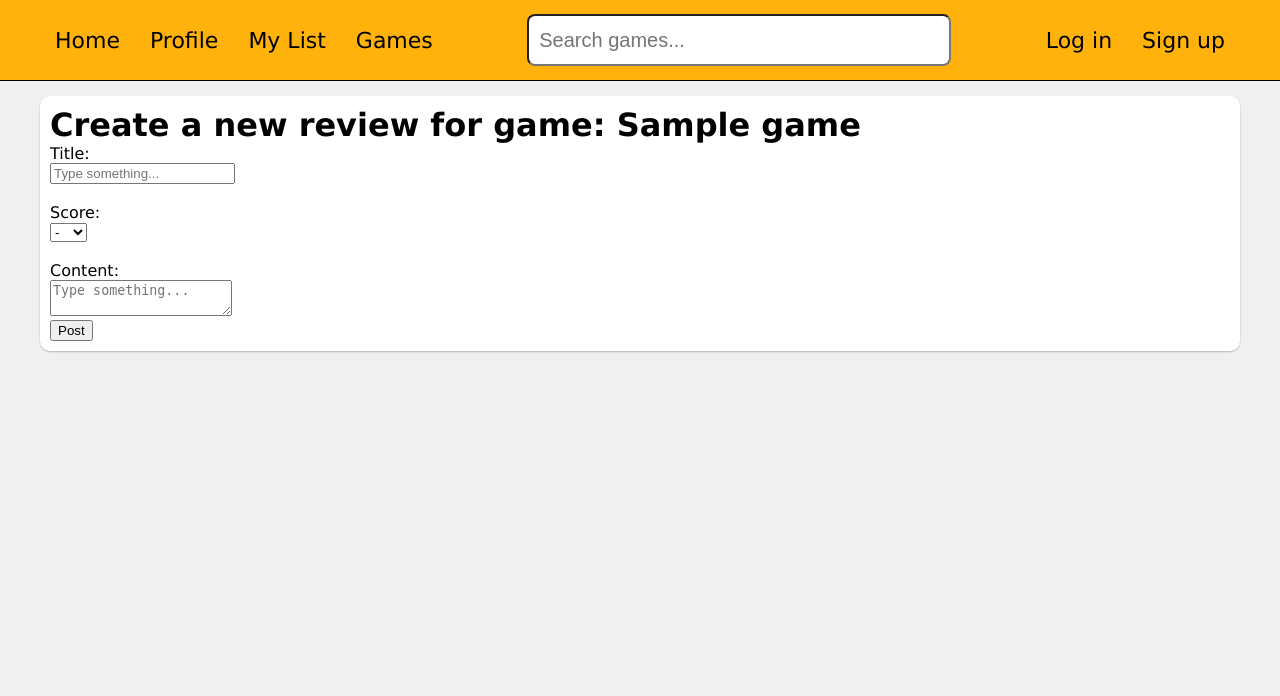
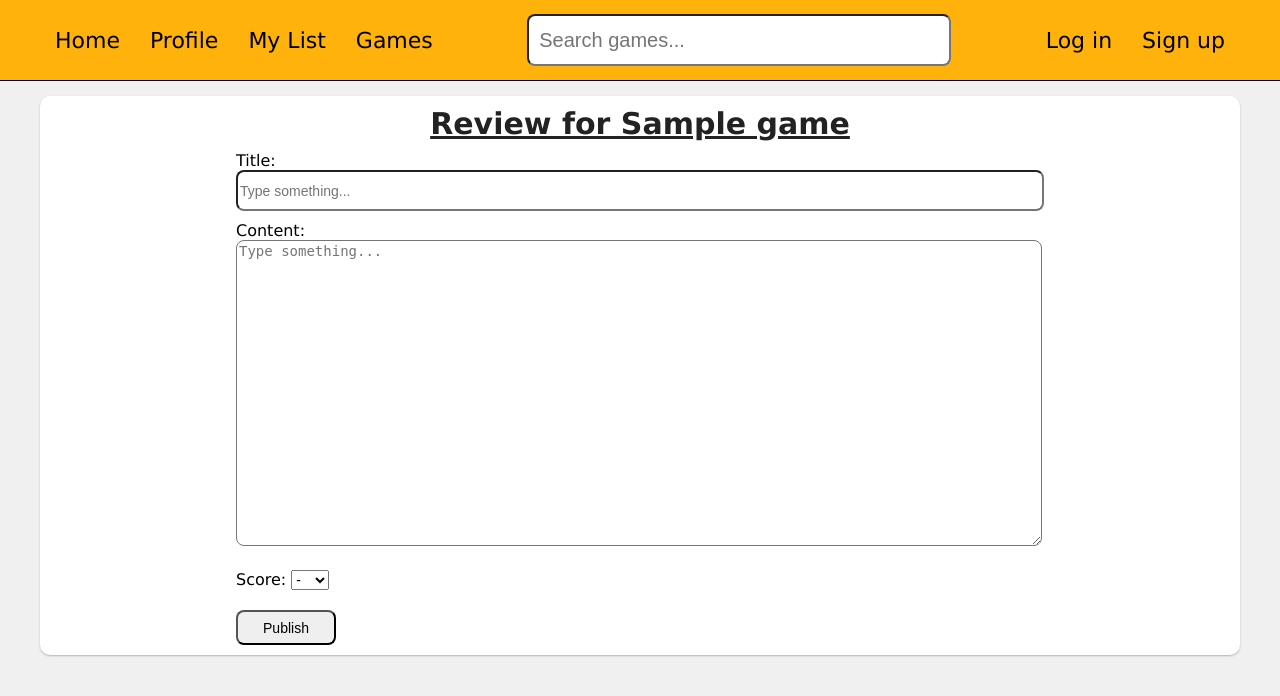
Before and after one commit to Wirebin/game-review-site, a Flask app: template templates/games/create_review.html in a window 1280 px wide. Shown: the top 696 px of the page. Run offline with Flask 3, Linux system fonts and the light colour scheme; tables that the repository leaves empty hold one stand-in row (values such as "Sample post"); the template is opened without the code that fills it: values that come from a table or form of the project are taken from there, most other values are stand-ins (such as "Sample title", 1, 10 or a date in 2020).

Commit message:
Change page form styling

```diff
--- a/static/main.css
+++ b/static/main.css
@@ -131,6 +131,25 @@ body {
 }
 .big-submit:hover {
 	cursor: pointer;
+}
+
+.medium-input {
+	width: 300px;
+	height: 30px;
+	border-radius: 6px;
+}
+
+.big-input {
+	width: 800px;
+	height: 300px;
+	border-radius: 8px;
+	resize: vertical;
+}
+
+.title-input {
+	width: 800px;
+	height: 35px;
+	border-radius: 8px;
 }
 
 .center-x {
@@ -276,12 +295,6 @@ body {
 	padding: 2px 0 2px 2px;
 }
 
-.big-input {
-	width: 300px;
-	height: 30px;
-	border-radius: 6px;
-}
-
 .fs-14 {
 	font-size: 14px;
 }
--- a/templates/account/login.html
+++ b/templates/account/login.html
@@ -8,12 +8,12 @@
 			<form action="/login" method="POST">
 				<div class="username-tab mb-15">
 					<p>Username:<br>
-					<input class="big-input" type="text" name="username" maxlength="20"></p>
+					<input class="medium-input" type="text" name="username" maxlength="20"></p>
 				</div>
 
 				<div class="password-tab mb-15">
 					<p>Password:<br>
-					<input class="big-input" type="password" name="password" maxlength="128" autocomplete="off"></p>
+					<input class="medium-input" type="password" name="password" maxlength="128" autocomplete="off"></p>
 				</div>
 
 				<input type="hidden" name="csfr-token" value="{{ session.get('csfr-token') }}">
--- a/templates/account/signup.html
+++ b/templates/account/signup.html
@@ -8,12 +8,12 @@
 			<form action="/signup" method="POST">
 				<div class="username-tab mb-15">
 					<p>Username:<br>
-					<input class="big-input" type="text" name="username" maxlength="20" autocomplete="on" value="{{ request.form['username'] }}"></p>
+					<input class="medium-input" type="text" name="username" maxlength="20" autocomplete="on" value="{{ request.form['username'] }}"></p>
 				</div>
 
 				<div class="password-tab mb-5">
 					<p>Password:<br>
-					<input class="big-input" type="password" name="password" maxlength="128" autocomplete="off"></p>
+					<input class="medium-input" type="password" name="password" maxlength="128" autocomplete="off"></p>
 				</div>
 
 				<div class="mr-auto mb-15">
--- a/templates/games/create_review.html
+++ b/templates/games/create_review.html
@@ -1,21 +1,19 @@
 {% extends "layout.html" %}
 
 {% block content %}
-    <div>
-        <h1>Create a new review for game: {{ game.name }}</h1>
+    <div class="vertical-flex center-y">
+        <span class="dark-text fs-30 u-line">Review for {{ game.name }}</span>
 
         <form action="{{ url_for('create_review', game_name=game.name) }}" method="POST">
-            <p>Title:<br>
-            <input type="text" name="title" placeholder="Type something..." autocomplete="on" value="{{ request.form['title'] }}"></p><br>
+            <p class="mt-10 mb-10">Title:<br>
+            <input class="title-input fs-14" type="text" name="title" placeholder="Type something..." autocomplete="on" maxlength="100" value="{{ request.form['title'] }}"></p>
 
-            <p>Score:<br>
-            <select name="score" autocomplete="on">
-                <option value="{{ request.form['score'] }}" selected disabled hidden>
-                    {% if request.form['score']%}
-                        {{ request.form['score'] }}
-                    {% else %}
-                        -
-                    {% endif %}</option>
+            <p class="mt-10 mb-10">Content:<br>
+            <textarea class="big-input fs-14" name="content" placeholder="Type something..." spellcheck="false" autocomplete="on" maxlength="20000">{{ request.form['content'] }}</textarea></p>
+
+            <p>Score:
+                <select class="fs-14 mt-10 mb-10" name="score" autocomplete="on">
+                    <option selected disabled hidden>-</option>
                     <option value="10">10</option>
                     <option value="9">9</option>
                     <option value="8">8</option>
@@ -26,12 +24,11 @@
                     <option value="3">3</option>
                     <option value="2">2</option>
                     <option value="1">1</option>
-            </select></p><br>
+                </select>
+            </p>
 
-            <p>Content:<br>
-            <textarea name="content" placeholder="Type something..." autocomplete="on">{{ request.form['content'] }}</textarea></p>
             <input type="hidden" name="csfr-token" value="{{ session.get('csfr-token') }}">
-            <input type="submit" value="Post">
+            <input class="big-submit fs-14 mt-10" type="submit" value="Publish">
         </form>
     </div>
 {% endblock %}
```
Also changed, not shown: templates/games/create_post.html (+8 -7 lines). Lines whose indentation alone changed are shown as unchanged.
